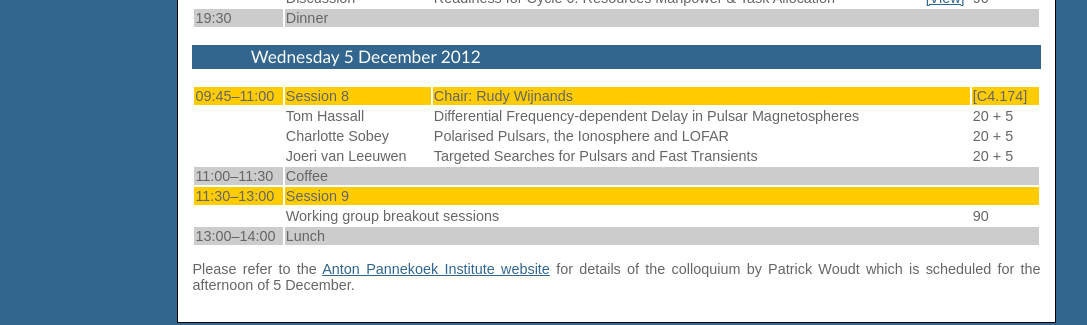
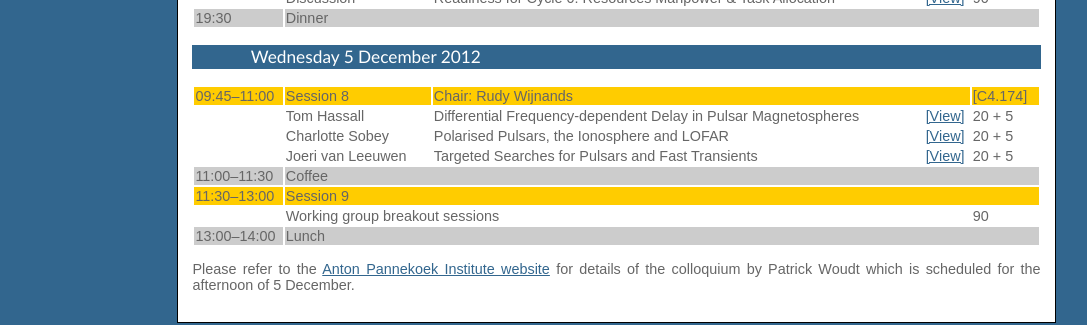
Before and after one commit to transientskp/transientskp.github.com, a Jekyll site: the page built from meetings/2012-12/schedule.html, in a window 1280 px wide. Shown: the part 1034-1359 px from the top of the page, without its empty margins (96-1183 px from the left). Built offline with Jekyll 4.4.1, drawn with Linux system fonts in a browser that asks for light colours.

Commit message:
Presentations

```diff
--- a/meetings/2012-12/schedule.html
+++ b/meetings/2012-12/schedule.html
@@ -271,21 +271,21 @@ location: Amsterdam
     <td></td>
     <td style="width:10em;">Tom&nbsp;Hassall</td>
     <td>Differential Frequency-dependent Delay in Pulsar Magnetospheres</td>
-    <td style="width:3em;"></td>
+    <td style="width:3em;"><a href="https://speakerdeck.com/transientskp/differential-frequency-dependent-delay-from-the-pulsar-magnetosphere">[View]</a></td>
     <td>20 + 5</td>
   </tr>
   <tr style="vertical-align: top;">
     <td></td>
     <td>Charlotte&nbsp;Sobey</td>
     <td>Polarised Pulsars, the Ionosphere and LOFAR</td>
-    <td></td>
+    <td><a href="https://speakerdeck.com/transientskp/polarised-pulsars-the-ionosphere-and-lofar">[View]</a></td>
     <td>20 + 5</td>
   </tr>
   <tr style="vertical-align: top;">
     <td></td>
     <td>Joeri&nbsp;van&nbsp;Leeuwen</td>
     <td>Targeted Searches for Pulsars and Fast Transients</td>
-    <td></td>
+    <td><a href="https://speakerdeck.com/transientskp/targeted-searches-for-pulsars-and-fast-transients">[View]</a></td>
     <td>20 + 5</td>
   </tr>
   <tr style="vertical-align:top;background-color: #cccccc">
```
